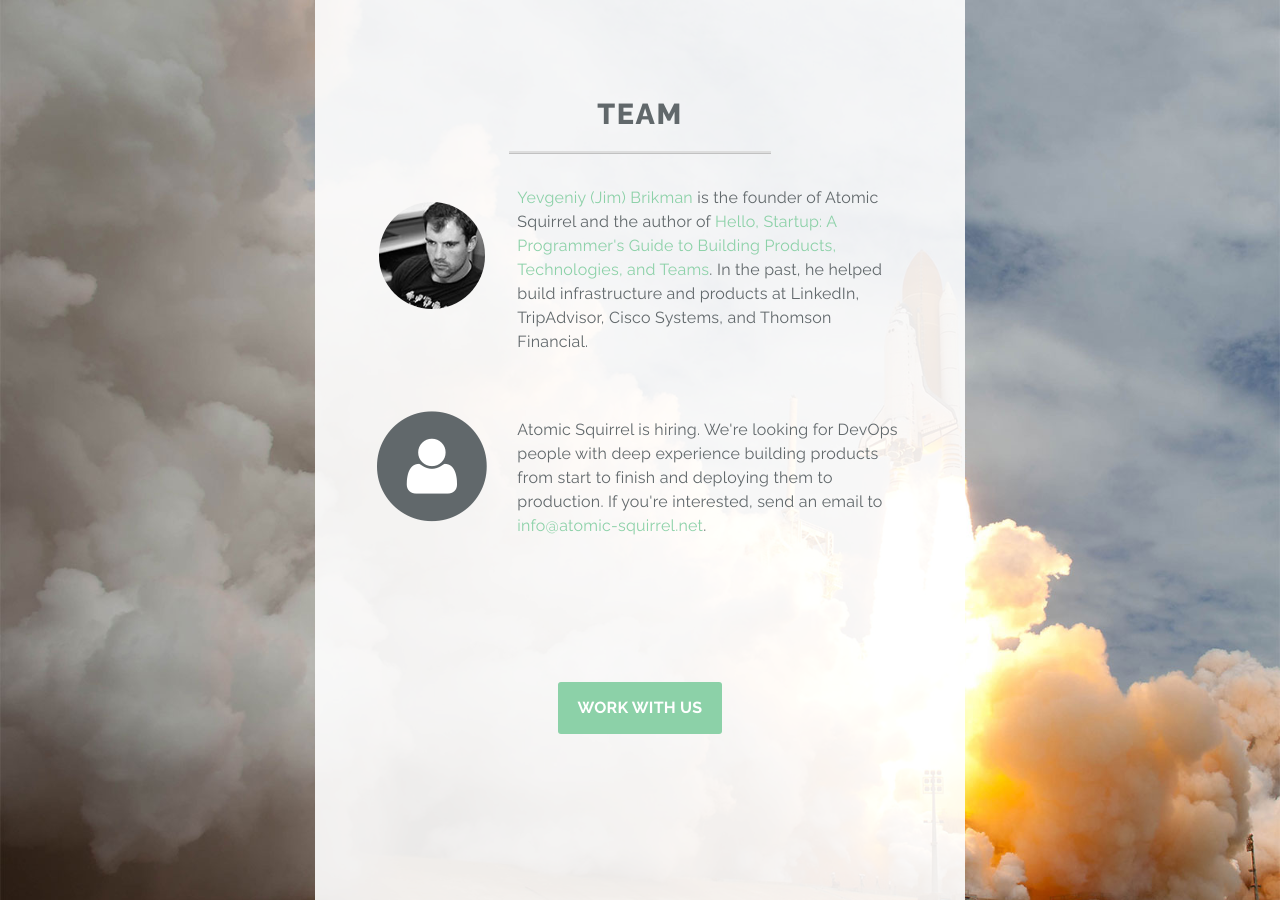
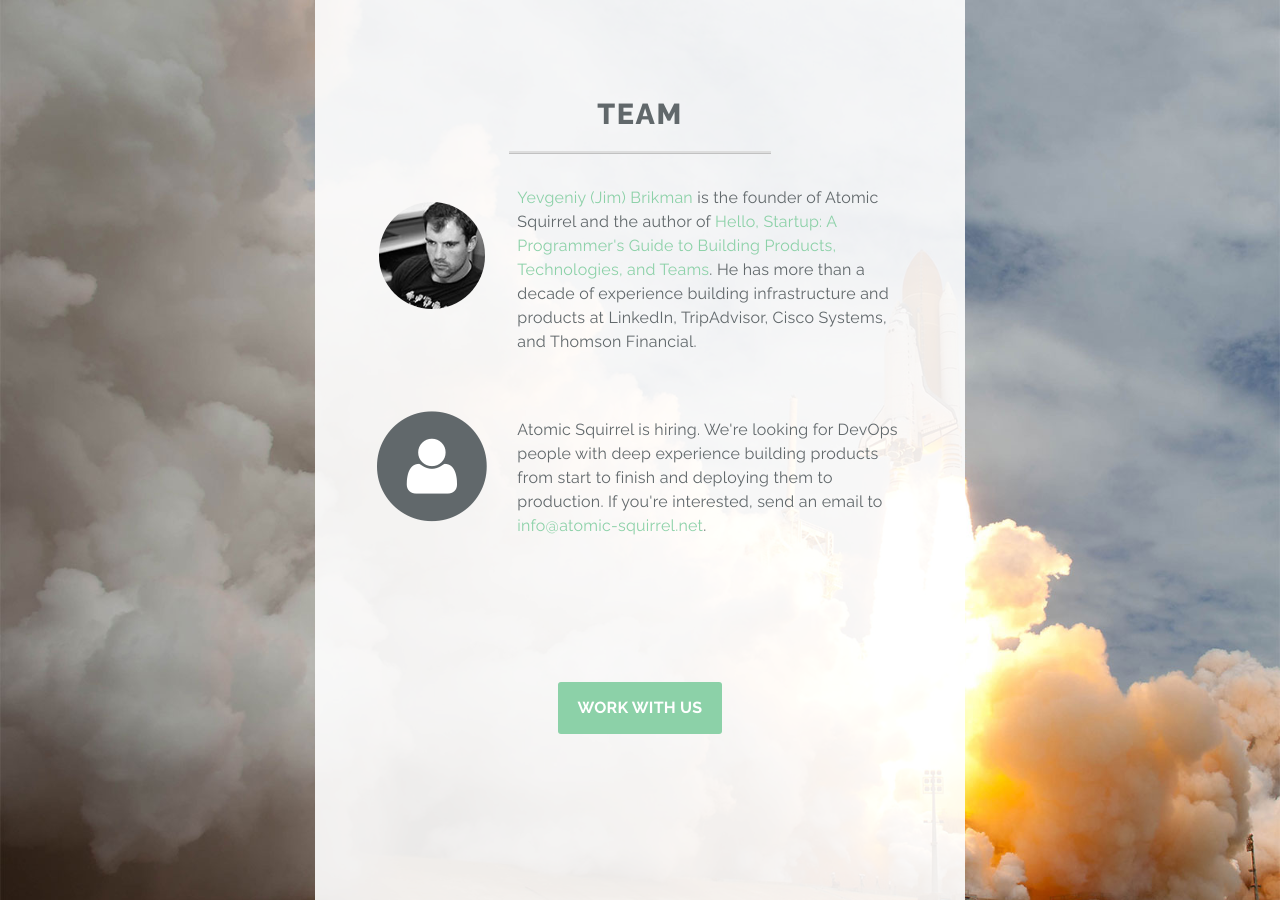
Before and after one commit to atomic-squirrel/atomic-squirrel-homepage, a Jekyll site: the page built from index.html, in a window 1280 px wide and 900 px high, scrolled down 1336 px. Built offline with Jekyll 4.4.1, drawn with Linux system fonts in a browser that asks for light colours.

Commit message:
Update bio

```diff
--- a/_includes/team.html
+++ b/_includes/team.html
@@ -13,8 +13,8 @@
         Brikman</a> is the founder of Atomic Squirrel and the author of
         <a href="http://www.hello-startup.net/?ref=atomic-squirrel-bio" target="_blank">Hello,
         Startup: A Programmer's Guide to Building Products, Technologies, and Teams</a>.
-        In the past, he helped build infrastructure and products at
-        LinkedIn, TripAdvisor, Cisco Systems, and Thomson Financial.
+        He has more than a decade of experience building infrastructure and
+        products at LinkedIn, TripAdvisor, Cisco Systems, and Thomson Financial.
       </p>
     </div>
   </div>
```
